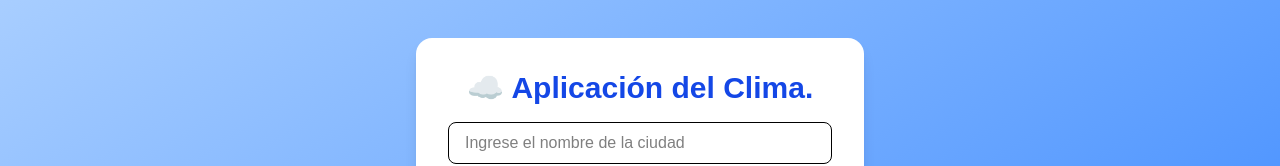
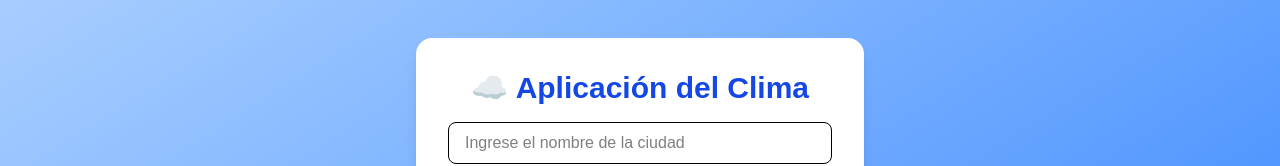
Before and after one commit to diegool2121/WeatherApp, a Next.js app: page / in a window 1280 px wide. Shown: the part 251-417 px from the top of the page. Built offline with nearby package versions, Linux system fonts and the light colour scheme.

Commit message:
Fix: Title

```diff
--- a/src/pages/index.tsx
+++ b/src/pages/index.tsx
@@ -17,7 +17,7 @@ export default function Home() {
   return (
     <div className={`min-h-screen bg-gradient-to-br ${gradient} flex items-center justify-center p-4 transition-all duration-1000`}>
       <div className="bg-white shadow-lg rounded-2xl p-8 w-full max-w-md text-center relative">
-        <h1 className="text-3xl font-bold text-blue-700 mb-4">☁️ {texts.app_name}.</h1>
+        <h1 className="text-3xl font-bold text-blue-700 mb-4">☁️ {texts.app_name}</h1>
 
         <CitySearch
           city={city}
```
